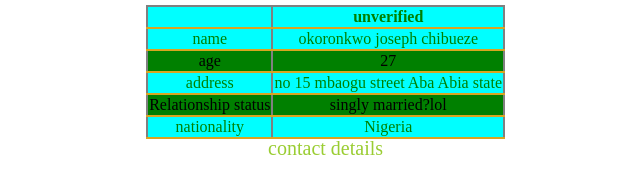
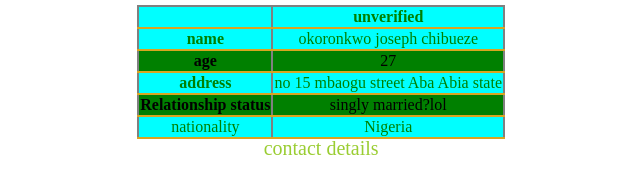
Before and after one commit to Kingsley31/open_source_collaboration_course, a plain HTML site: page user.html in a window 1280 px wide. Shown: the whole page, without its empty margins (275-915 px from the left). Drawn offline with Linux system fonts and the light colour scheme.

Commit message:
changed semantically

```diff
--- a/user.html
+++ b/user.html
@@ -46,30 +46,32 @@ caption{
        </style>
     </head>
     <body>
+
 <table>
     <thead>
-    <caption>contact details </caption>
+        <caption>contact details </caption>
+
     <tr>
-        <td>&nbsp;</td>
+        <th>&nbsp;</td>
         <th>unverified</th>
     </tr>
     </thead>
 <tbody>
     <tr>
-        <td>name</td>
+        <th>name</td>
         <td colspan="4">okoronkwo joseph chibueze</td>
 
     </tr>
     <tr>
-        <td>age</td>
+        <th>age</td>
         <td colspan="4">27</td>
     </tr>
     <tr>
-        <td>address </td>
+        <th>address </td>
         <td colspan="5">no 15 mbaogu street Aba Abia state</td>
     </tr>
     <tr>
-        <td>Relationship status</td>
+        <th>Relationship status</td>
         <td colspan="4">singly married?lol</td>
     </tr>
 </tbody>
```
